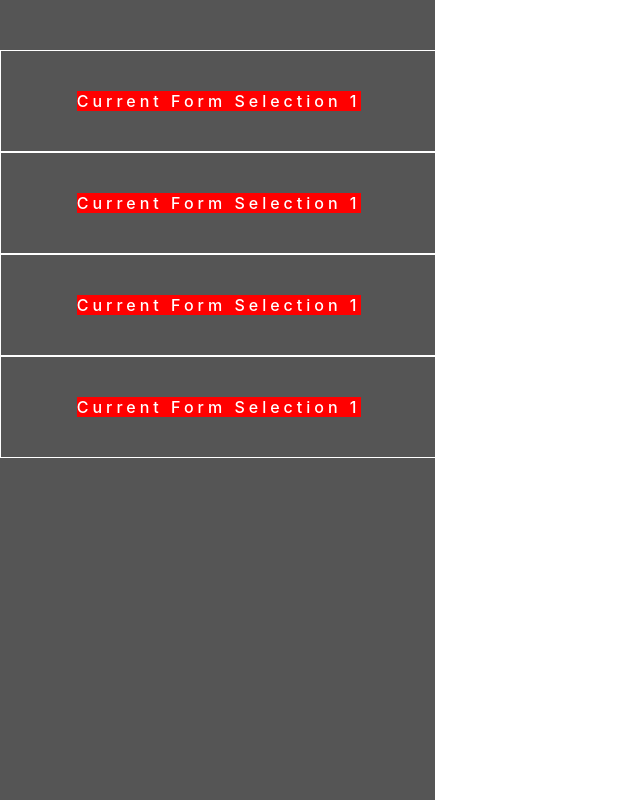
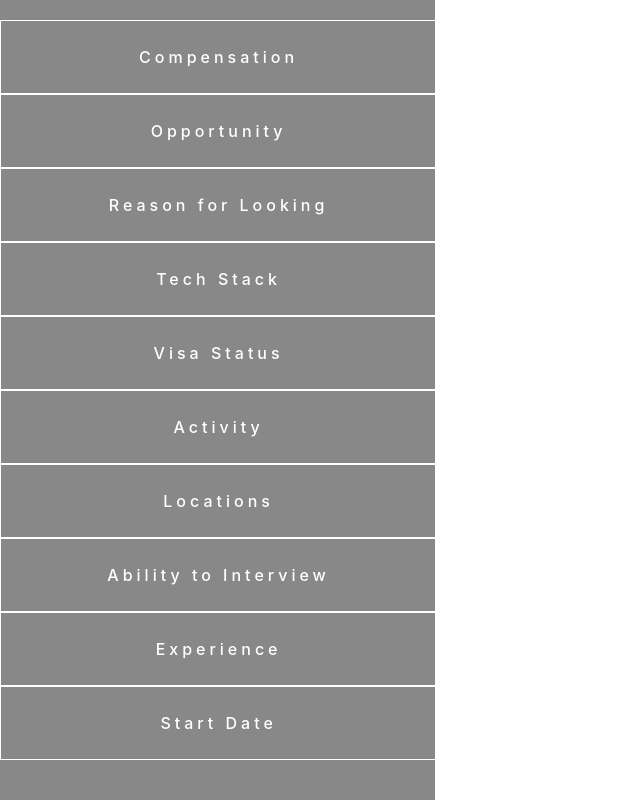
Before and after one commit to abdelshok/react-redux-styled-boilerplate, a React (Create React App) app: page / in a window 1280 px wide. Shown: the whole page, without its empty margins (0-640 px from the left). Built offline with nearby package versions, Linux system fonts and the light colour scheme.

Commit message:
feat: set different selection options in local state, connect LOC to parent & render them

```diff
--- a/src/App/HomePage/components.js
+++ b/src/App/HomePage/components.js
@@ -5,15 +5,18 @@
 import React, { Component } from 'react';
 import styled from 'styled-components';
 
+// Height is set to 9% as we will be having 10 different selections for the left panel
+// This might change in the future, as we might simply set a fixed height in order to avoid any responsiveness-related display errors.
+
 const FormLeftOptionContainer = styled.div`
     width: 100%;
     border: 1px solid white;
-    height: 100px;
+    height: 9%;
     cursor: pointer;
     &:hover {
         border: 1px solid black;
     }
-    margin-top: ${props => props.firstComponent ? '50px' : '0px'};
+    margin-top: ${props => props.isFirstComponent ? '20px' : '0px'};
     display: flex;
     justify-content: center;
     align-items: center;
@@ -25,7 +28,7 @@ const FormText = styled.p`
     letter-spacing: 4px;
     color: white;
     text-align: center;
-    background-color: red;
+    background-color: transparent;
     display: inline-block;
     z-index: 6000;
 `
@@ -33,9 +36,9 @@ const FormText = styled.p`
 const FormLeftOptionElement = (props) => {
     console.log('Form Left Option rendered with props', props);
     return (
-        <FormLeftOptionContainer firstComponent={props.firstComponent}>
+        <FormLeftOptionContainer isFirstComponent={props.isFirstComponent}>
             <FormText>
-                Current Form Selection 1
+                { props.selectionName }
             </FormText>
         </FormLeftOptionContainer>
     )
--- a/src/App/HomePage/container.js
+++ b/src/App/HomePage/container.js
@@ -19,20 +19,25 @@ class HomePage extends Component {
     constructor(props) {
         super(props);
         this.state = {
+            formSelection: ['Compensation', 'Opportunity', 'Reason for Looking', 'Tech Stack', 'Visa Status', 'Activity', 'Locations', 'Ability to Interview', 'Experience', 'Start Date'],
         }
     }
 
     render() {
 
 
+        const FormLeftSelectionItems = [];
+
+        for (const [index, value] of this.state.formSelection.entries()) {
+            let isFirstComponent = index === 0 ? true : false;
+            FormLeftSelectionItems.push(<FormLeftOptionElement key={index} selectionName={value} isFirstComponent={isFirstComponent}/>)
+        }
+
         return (
             <ErrorBoundary>
             <HomePageContainer>
                 <FormLeftContainer>
-                    <FormLeftOptionElement firstComponent={true} />
-                    <FormLeftOptionElement />
-                    <FormLeftOptionElement />
-                    <FormLeftOptionElement />
+                    {FormLeftSelectionItems}
                 </FormLeftContainer>
                 <FormRightContainer>
 
--- a/src/App/HomePage/styled.js
+++ b/src/App/HomePage/styled.js
@@ -17,7 +17,7 @@ const HomePageContainer = styled.div`
 
 const FormLeftContainer = styled.div`
     width: ${LeftContainerWidth}%;
-    background-color: #555;
+    background-color: #888;
     height: 100vh;
     min-width: 200px;
     display: flex;
```
Also changed, not shown: 1 other file (tests, documents, lock files or other folders).
